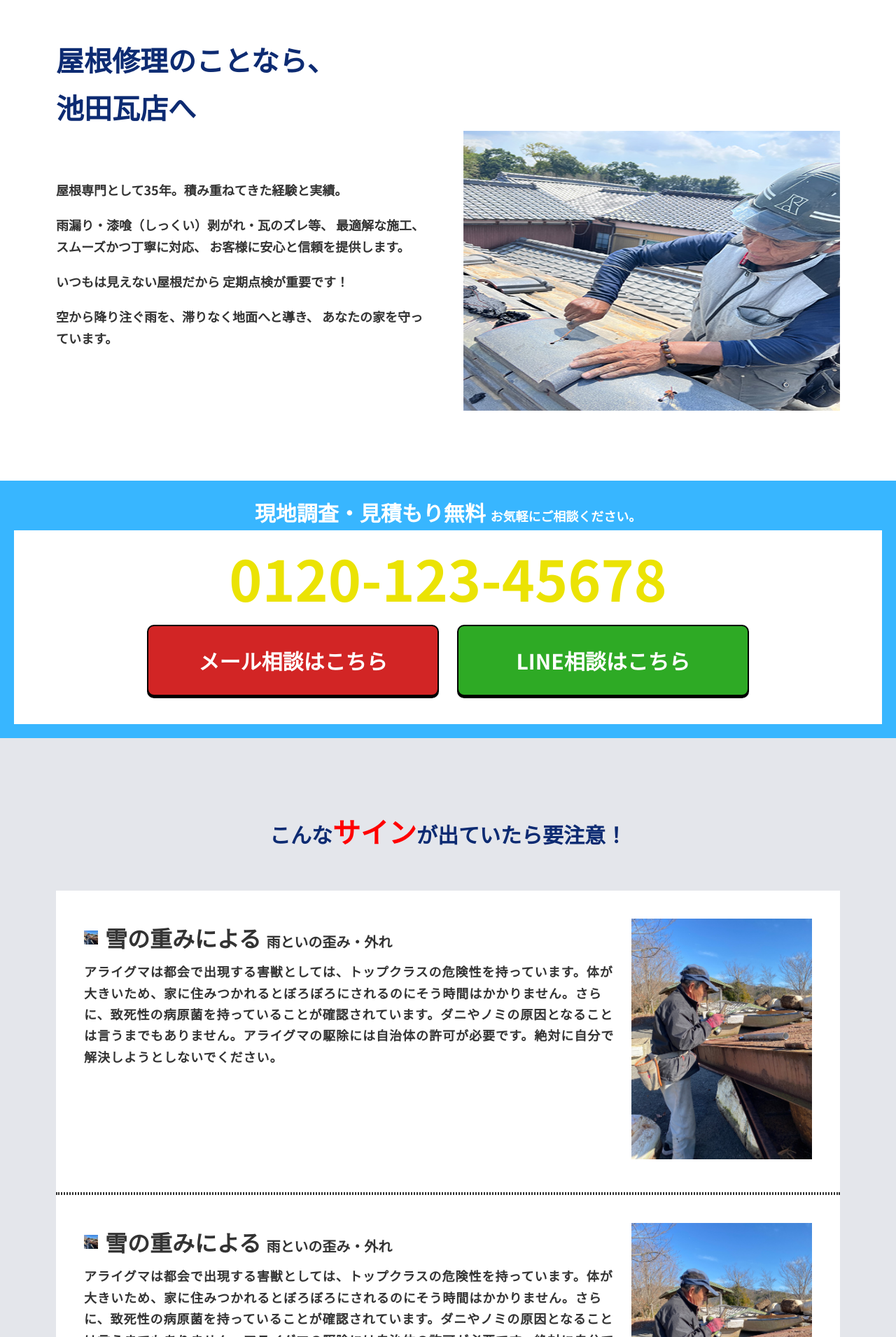
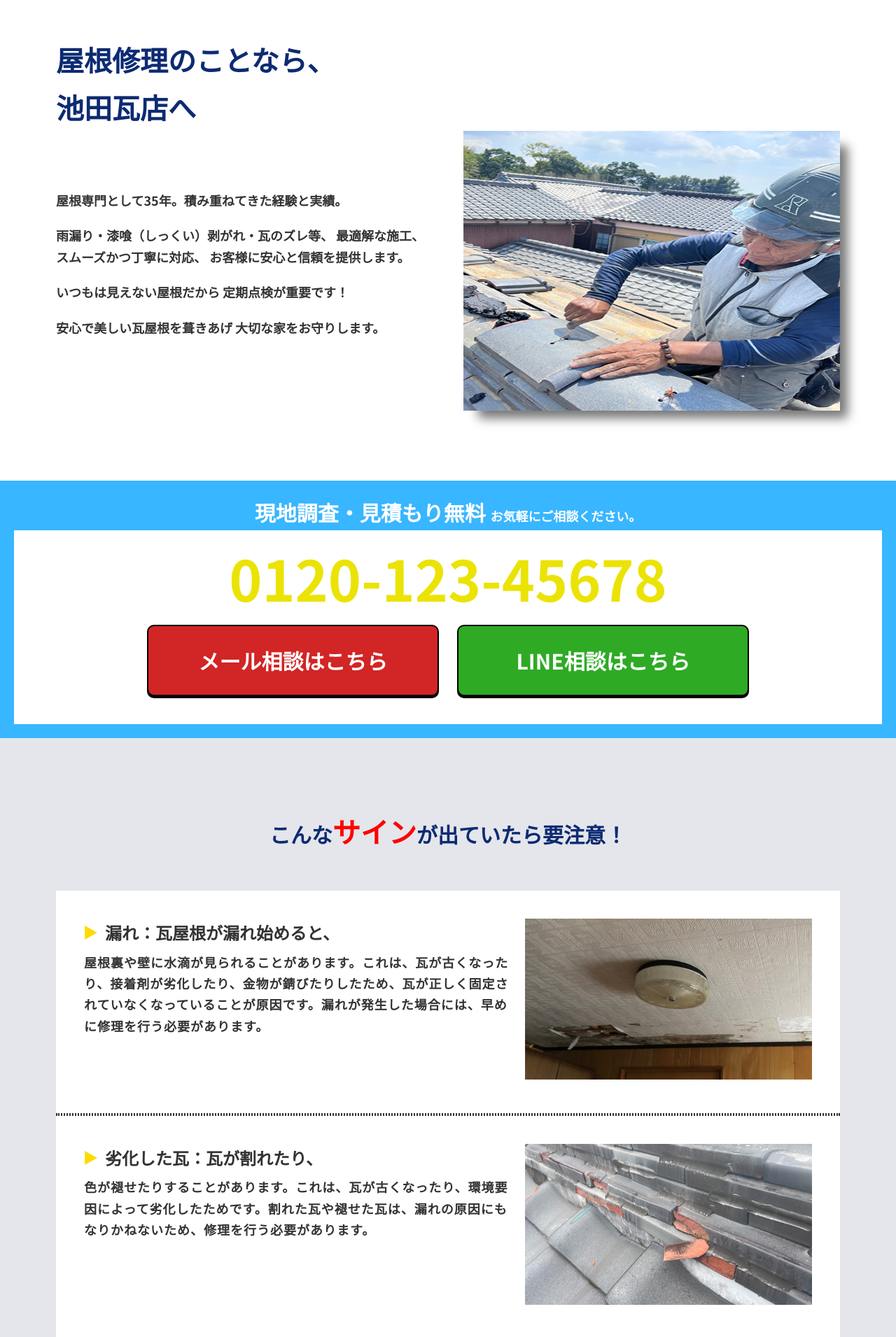
Before and after one commit to ikedakeigo/ikedaroof_lp, a PHP site: page / in a window 1280 px wide. Shown: the part 768-2679 px from the top of the page at 70% size. Run offline with PHP 8.4, Linux system fonts and the light colour scheme; some libraries are stand-ins or nearby versions.

Commit message:
レイアウトの変更

```diff
--- a/css/style.css
+++ b/css/style.css
@@ -181,6 +209,8 @@ img {
 
 .about-img {
   width: 48%;
+  box-shadow: 16px 16px 15px -5px #777777;
+  border-radius: 10px;
 }
 
 .pic {
@@ -295,9 +325,12 @@ img {
 .alert_detailarea:nth-child(2n) {
   flex-direction: row-reverse;
 }
+.alert_detailarea__text {
+  width: 60%;
+}
 .alert_detailarea__title {
   position: relative;
-  font-size: 2rem;
+  font-size: 1.5rem;
   font-weight: 900;
   display: flex;
   align-items: center;
@@ -306,7 +339,7 @@ img {
 }
 .alert_detailarea__title::before {
   content: "";
-  background: url(../img/LINE_ALBUM_20230111_230111_2.jpg) no-repeat 50%;
+  background: url(../img/arrow.svg) no-repeat 50%;
   background-size: 100% 100%;
   width: 20px;
   height: 20px;
@@ -334,6 +367,7 @@ img {
 }
 .alert_detailarea__image {
   margin-left: 1rem;
+  width: 40%;
 }
 
 /*===================================
--- a/css/style.scss
+++ b/css/style.scss
@@ -220,6 +244,8 @@ section{
 }
 .about-img{
   width: 48%;
+  box-shadow: 16px 16px 15px -5px #777777;
+border-radius: 10px;
 }
 .pic {
   height: 50vh;
@@ -357,12 +383,12 @@ section{
   }
 
   &__text{
-
+    width: 60%;
   }
 
   &__title{
     position: relative;
-    font-size: 2rem;
+    font-size: 1.5rem;
     font-weight: 900;
     display: flex;
     align-items: center;
@@ -371,7 +397,7 @@ section{
 
     &::before{
       content: "";
-      background: url(../img/LINE_ALBUM_20230111_230111_2.jpg) no-repeat 50%;
+      background: url(../img/arrow.svg) no-repeat 50%;
       background-size: 100% 100%;
       width: 20px;
       height: 20px;
@@ -405,6 +431,7 @@ section{
 
   &__image{
     margin-left: 1rem;
+    width: 40%;
   }
 }
 
--- a/index.html
+++ b/index.html
@@ -47,8 +47,8 @@
                 定期点検が重要です！
               </p>
               <p class="mb20">
-                空から降り注ぐ雨を、滞りなく地面へと導き、
-                あなたの家を守っています。
+                安心で美しい瓦屋根を葺きあげ
+                大切な家をお守りします。
               </p>
             </div>
             <div class="about-img">
@@ -103,22 +103,22 @@
                     <dt class="alert_detailarea__title">
                       <div class="alert_detailarea__title_l">
                         <span class="name">
-                          雪の重みによる
-                          <small>雨といの歪み・外れ</small>
+                          漏れ：瓦屋根が漏れ始めると、
+                          <small></small>
                         </span>
                       </div>
                       <span class="alert_imgae">
-                        <img src="" alt="" />
+                        <!-- <img src="/img/lp_img_02.jpg" alt="" /> -->
                       </span>
                     </dt>
                     <dd class="alert_detailarea__comment">
                       <p>
-                        アライグマは都会で出現する害獣としては、トップクラスの危険性を持っています。体が大きいため、家に住みつかれるとぼろぼろにされるのにそう時間はかかりません。さらに、致死性の病原菌を持っていることが確認されています。ダニやノミの原因となることは言うまでもありません。アライグマの駆除には自治体の許可が必要です。絶対に自分で解決しようとしないでください。
+                        屋根裏や壁に水滴が見られることがあります。これは、瓦が古くなったり、接着剤が劣化したり、金物が錆びたりしたため、瓦が正しく固定されていなくなっていることが原因です。漏れが発生した場合には、早めに修理を行う必要があります。
                       </p>
                     </dd>
                   </dl>
                   <div class="alert_detailarea__image">
-                    <img src="img/LINE_ALBUM_20230111_230111_2.jpg" alt="" />
+                    <img src="img/lp_img_02.jpg" alt="" />
                   </div>
                 </div>
               </li>
@@ -131,8 +131,8 @@
                     <dt class="alert_detailarea__title">
                       <div class="alert_detailarea__title_l">
                         <span class="name">
-                          雪の重みによる
-                          <small>雨といの歪み・外れ</small>
+                          劣化した瓦：瓦が割れたり、
+                          <small></small>
                         </span>
                       </div>
                       <span class="alert_imgae">
@@ -141,12 +141,12 @@
                     </dt>
                     <dd class="alert_detailarea__comment">
                       <p>
-                        アライグマは都会で出現する害獣としては、トップクラスの危険性を持っています。体が大きいため、家に住みつかれるとぼろぼろにされるのにそう時間はかかりません。さらに、致死性の病原菌を持っていることが確認されています。ダニやノミの原因となることは言うまでもありません。アライグマの駆除には自治体の許可が必要です。絶対に自分で解決しようとしないでください。
+                        色が褪せたりすることがあります。これは、瓦が古くなったり、環境要因によって劣化したためです。割れた瓦や褪せた瓦は、漏れの原因にもなりかねないため、修理を行う必要があります。
                       </p>
                     </dd>
                   </dl>
                   <div class="alert_detailarea__image">
-                    <img src="img/LINE_ALBUM_20230111_230111_2.jpg" alt="" />
+                    <img src="img/lp_img_03.jpg" alt="" />
                   </div>
                 </div>
               </li>
@@ -159,8 +159,8 @@
                     <dt class="alert_detailarea__title">
                       <div class="alert_detailarea__title_l">
                         <span class="name">
-                          雪の重みによる
-                          <small>雨といの歪み・外れ</small>
+                          虫やカビ：瓦に虫やカビが生えている場合があります。
+                          <small></small>
                         </span>
                       </div>
                       <span class="alert_imgae">
@@ -169,15 +169,128 @@
                     </dt>
                     <dd class="alert_detailarea__comment">
                       <p>
-                        アライグマは都会で出現する害獣としては、トップクラスの危険性を持っています。体が大きいため、家に住みつかれるとぼろぼろにされるのにそう時間はかかりません。さらに、致死性の病原菌を持っていることが確認されています。ダニやノミの原因となることは言うまでもありません。アライグマの駆除には自治体の許可が必要です。絶対に自分で解決しようとしないでください。
+                        これは、湿気や湿度が高い場所にある場合に発生しやすく、屋根の材料を食べてしまうこともあります。また、瓦に生えた虫やカビは、瓦の構造を破壊し、漏れを引き起こす可能性もあります。これらは早めに除去しなければならない。
                       </p>
                     </dd>
                   </dl>
                   <div class="alert_detailarea__image">
-                    <img src="img/LINE_ALBUM_20230111_230111_2.jpg" alt="" />
+                    <img src="img/lp_img_04.jpg" alt="" />
                   </div>
                 </div>
               </li>
+
+              <div class="border-line"></div>
+
+              <li class="alert-item inviewfadeInUp">
+                <div class="alert_detailarea">
+                  <dl class="alert_detailarea__text">
+                    <dt class="alert_detailarea__title">
+                      <div class="alert_detailarea__title_l">
+                        <span class="name">
+                          屋根の雪や氷の溜まり：瓦屋根は、
+                          <small></small>
+                        </span>
+                      </div>
+                      <span class="alert_imgae">
+                        <img src="" alt="" />
+                      </span>
+                    </dt>
+                    <dd class="alert_detailarea__comment">
+                      <p>
+                        雪や氷が溜まりやすいため、水が蓄積し、漏れの原因にもなりかねない。特に、屋根の角には水が蓄積しやすく、注意が必要です。
+                      </p>
+                    </dd>
+                  </dl>
+                  <div class="alert_detailarea__image">
+                    <img src="img/lp_img_05.jpg" alt="" />
+                  </div>
+                </div>
+              </li>
+
+              <div class="border-line"></div>
+
+              <li class="alert-item inviewfadeInUp">
+                <div class="alert_detailarea">
+                  <dl class="alert_detailarea__text">
+                    <dt class="alert_detailarea__title">
+                      <div class="alert_detailarea__title_l">
+                        <span class="name">
+                          屋根の落下物：瓦屋根は、
+                          <small></small>
+                        </span>
+                      </div>
+                      <span class="alert_imgae">
+                        <img src="" alt="" />
+                      </span>
+                    </dt>
+                    <dd class="alert_detailarea__comment">
+                      <p>
+                        老朽化や劣化した瓦などが落下する可能性があります。これは危険なため早めに修理をする必要があります。
+                      </p>
+                    </dd>
+                  </dl>
+                  <div class="alert_detailarea__image">
+                    <img src="img/lp_img_06.jpg" alt="" />
+                  </div>
+                </div>
+              </li>
+
+              <div class="border-line"></div>
+
+              <li class="alert-item inviewfadeInUp">
+                <div class="alert_detailarea">
+                  <dl class="alert_detailarea__text">
+                    <dt class="alert_detailarea__title">
+                      <div class="alert_detailarea__title_l">
+                        <span class="name">
+                          異常な音：瓦屋根には、
+                          <small></small>
+                        </span>
+                      </div>
+                      <span class="alert_imgae">
+                        <img src="" alt="" />
+                      </span>
+                    </dt>
+                    <dd class="alert_detailarea__comment">
+                      <p>
+                        異常な音がすることがあります。雨や風が強い時に、異常な音がする場合は、瓦の接着剤や金物が劣化している可能性があります。
+                      </p>
+                    </dd>
+                  </dl>
+                  <div class="alert_detailarea__image">
+                    <img src="img/lp_img_11.jpg" alt="" />
+                  </div>
+                </div>
+              </li>
+
+              <div class="border-line"></div>
+
+              <li class="alert-item inviewfadeInUp">
+                <div class="alert_detailarea">
+                  <dl class="alert_detailarea__text">
+                    <dt class="alert_detailarea__title">
+                      <div class="alert_detailarea__title_l">
+                        <span class="name">
+                          年月の経過による老朽化：谷板は、
+                          <small></small>
+                        </span>
+                      </div>
+                      <span class="alert_imgae">
+                        <img src="" alt="" />
+                      </span>
+                    </dt>
+                    <dd class="alert_detailarea__comment">
+                      <p>
+                        屋根と屋根裏の間にあり、環境要因や湿気によって劣化します。年月の経過により、谷板が古くなり、穴が空いてしまう可能性があります。
+                      </p>
+                    </dd>
+                  </dl>
+                  <div class="alert_detailarea__image">
+                    <img src="img/lp_img_07.jpg" alt="" />
+                  </div>
+                </div>
+              </li>
+
             </ul>
           </div>
         </div>
@@ -190,8 +303,8 @@
         <div class="inner">
           <div class="alert02_text inviewfadeInUp">
             <p>
-              雨といの破損や劣化を放置すると、建物の寿命を縮めてしまいます。<br />
-              雨漏りはしていなくても、雨といの劣化を発見したら、早めに修理をしましょう。<br />
+              下記の状態になっていると、雨漏りや雪によって棟が倒壊する危険が有ります。<br />
+              一度屋根を眺めてみてください、<br />
               状態がどんどん悪化してしまうと、他の箇所にも影響し、改修費用も膨大になってしまいます。
             </p>
           </div>
@@ -201,42 +314,43 @@
               <li class="alert02_item inviewfadeInUp">
                 <div class="alert02_head">
                   <h3 class="alert02_item__title">
-                    排水不良が原因で
-                    <span class="t_yellow">雨漏りの原因になる</span>
+                    土が溶けて
+                    <span class="t_yellow">なくなってしまう可能性が、、</span>
                   </h3>
                 </div>
                 <div class="alert02_body">
-                  <img src="img/LINE_ALBUM_20230111_230111_2.jpg" alt="" />
+                  <img src="img/lp_img_08.jpg" alt="" />
                 </div>
               </li>
 
               <li class="alert02_item inviewfadeInUp">
                 <div class="alert02_head">
                   <h3 class="alert02_item__title">
-                    排水不良が原因で
-                    <span class="t_yellow">雨漏りの原因になる</span>
+                    下地が湿気で
+                    <span class="t_yellow">腐食している可能性も</span>
                   </h3>
                 </div>
                 <div class="alert02_body">
-                  <img src="img/LINE_ALBUM_20230111_230111_2.jpg" alt="" />
+                  <img src="img/lp_img_09.jpg" alt="" />
                 </div>
               </li>
 
-              <li class="alert02_item inviewfadeInUp">
+              <!-- <li class="alert02_item inviewfadeInUp">
                 <div class="alert02_head">
                   <h3 class="alert02_item__title">
-                    排水不良が原因で
-                    <span class="t_yellow">雨漏りの原因になる</span>
+
+                    <span class="t_yellow">穴が空いていませんか？</span>
                   </h3>
                 </div>
                 <div class="alert02_body">
-                  <img src="img/LINE_ALBUM_20230111_230111_2.jpg" alt="" />
+                  <img src="img/lp_img_10.jpg" alt="" />
                 </div>
-              </li>
+              </li> -->
+
             </ul>
             <h2 class="alert02_subtitle inviewfadeInUp">
               <!-- <span>そうなる前に!</span> -->
-              雨とい工事は、<span>私たち</span>におまかせください！
+              屋根工事は、<br class="is-sp"><span>私たち</span>におまかせください！
             </h2>
           </div>
         </div>
@@ -246,10 +360,13 @@
     <section class="reason pd100 pt100" id="reason">
       <h2 class="reason_title inviewfadeInUp">
         <div class="reason_title__box">
-          <span class="s_size">池田瓦店が<br />選ばれる</span>
-          <span class="t_yellow l_size">3</span>
-          <span class="t_yellow m_size">つ</span>
-          <span class="m_size">の理由</span>
+          <div class="flex_end position_re">
+            <div class=""><span class="l_size position_ab reason_sub_title">屋根修理</span></div>
+            <div class=""><span class="t_yellow l_size  writing">3つの</span></div>
+            <div class=""><span class="m_size">メリット</span></div>
+          </div>
+
+
         </div>
       </h2>
       <div class="reason_content inviewfadeInUp">
@@ -257,6 +374,37 @@
           <div class="reason_wrap">
             <ul class="reason_items ">
               <li class="reason_item inviewfadeInUp">
+                <span>1</span>
+                <!-- <div class="reason_item__image">
+                  <img src="img/LINE_ALBUM_20230111_230111_2.jpg" alt="" />
+                </div> -->
+                <p class="reason_detailtext">
+                  雨漏りを解消し、<span class="t_yellow">家族や貴重品</span>を守ることができます。
+                </p>
+              </li>
+
+              <li class="reason_item inviewfadeInUp">
+                <span>2</span>
+                <!-- <div class="reason_item__image">
+                  <img src="img/LINE_ALBUM_20230111_230111_2.jpg" alt="" />
+                </div> -->
+                <p class="reason_detailtext">
+                  エネルギー効率が向上し、
+                  <span class="t_yellow">節約</span>することができます。
+                </p>
+              </li>
+
+              <li class="reason_item inviewfadeInUp">
+                <span>3</span>
+                <!-- <div class="reason_item__image">
+                  <img src="img/LINE_ALBUM_20230111_230111_2.jpg" alt="" />
+                </div> -->
+                <p class="reason_detailtext">
+                  屋根の耐久性が向上し、<span class="t_yellow">長持ち</span>することができ、費用対効果も高いです。
+                </p>
+              </li>
+
+              <!-- <li class="reason_item inviewfadeInUp">
                 <span>1</span>
                 <div class="reason_item__image">
                   <img src="img/LINE_ALBUM_20230111_230111_2.jpg" alt="" />
@@ -274,17 +422,7 @@
                 <p class="reason_detailtext">
                   <span class="t_yellow">実績35年</span>の確かな技術！
                 </p>
-              </li>
-
-              <li class="reason_item inviewfadeInUp">
-                <span>1</span>
-                <div class="reason_item__image">
-                  <img src="img/LINE_ALBUM_20230111_230111_2.jpg" alt="" />
-                </div>
-                <p class="reason_detailtext">
-                  <span class="t_yellow">実績35年</span>の確かな技術！
-                </p>
-              </li>
+              </li> -->
             </ul>
           </div>
         </div>
@@ -295,7 +433,7 @@
       <h2 class="main-title inviewfadeInUp service_title">完全自社施工の魅力</h2>
       <div class="service_content inviewfadeInUp">
         <div class="inner">
-          <figure><img src="img/グループ 68.svg" alt="" /></figure>
+          <figure><img src="img/lp_img_12.png" alt="" /></figure>
         </div>
       </div>
     </section>
```
Also changed, not shown: other parts of css/style.css (+46 -6 lines), other parts of css/style.scss (+41 -7 lines), img/arrow.svg (added), img/lp_img_02.jpg (added), img/lp_img_03.jpg (added), img/lp_img_04.jpg (added), img/lp_img_05.jpg (added), img/lp_img_06.jpg (added), img/lp_img_07.jpg (added), img/lp_img_08.jpg (added), img/lp_img_09.jpg (added), img/lp_img_10.jpg (added), img/lp_img_11.jpg (added), img/lp_img_12.png (added), 1 other file.
